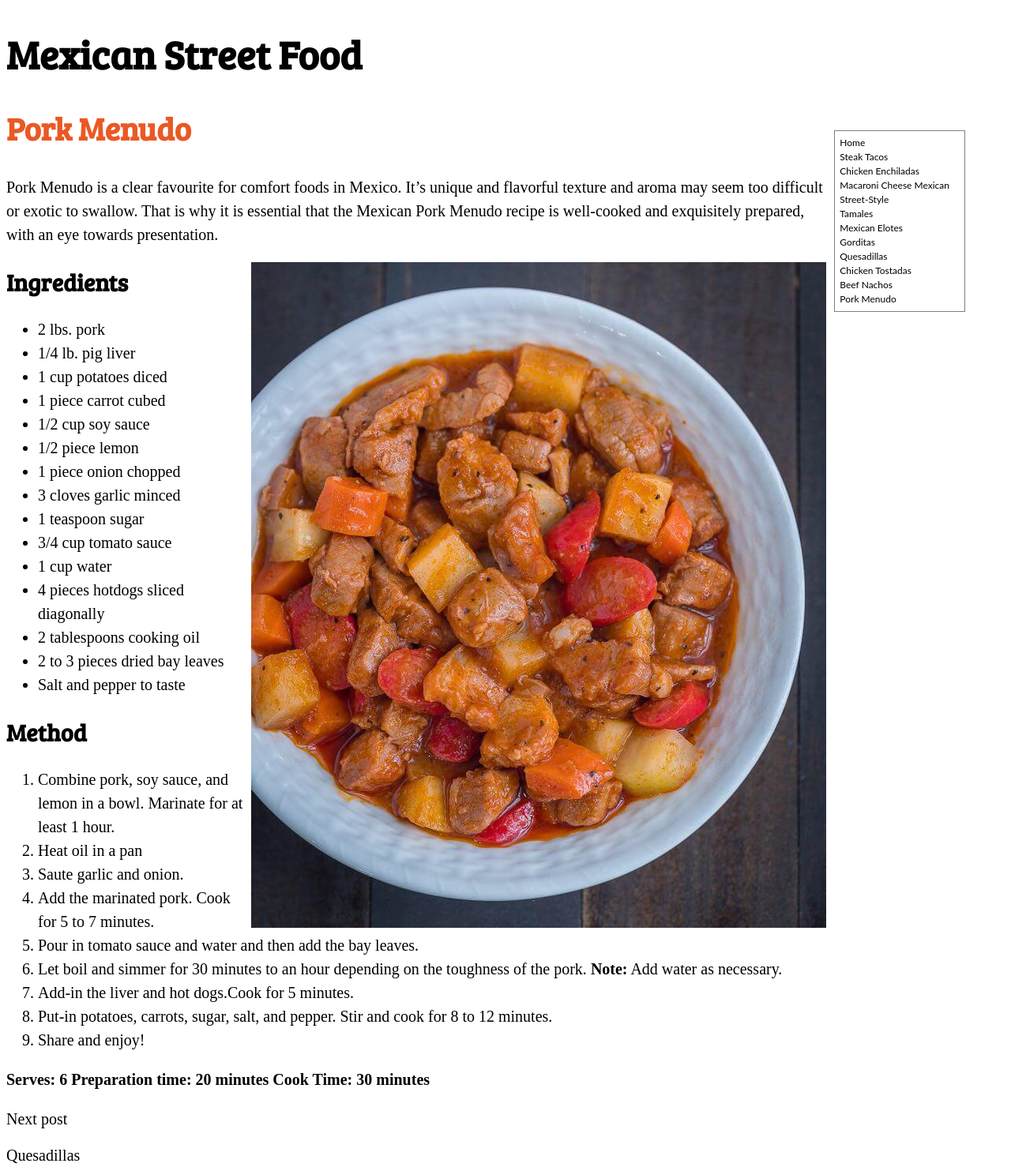
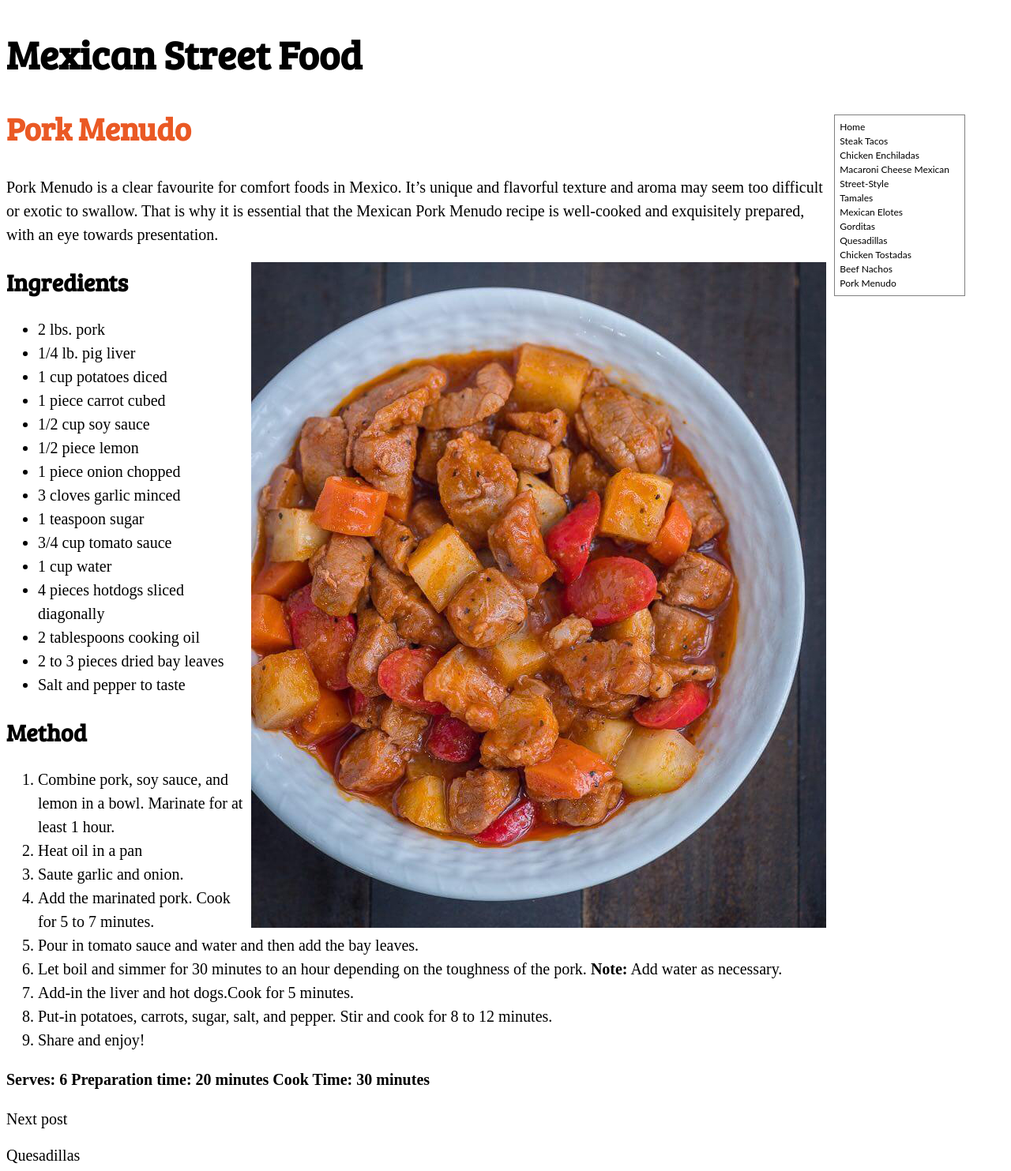
Before and after one commit to amycreates/amycreates.github.io, a Jekyll site: the page built from _recipes/PorkMenudo.markdown, in a window 1280 px wide. Shown: the whole page at 79% size. Built offline with Jekyll 4.4.1, drawn with Linux system fonts in a browser that asks for light colours.

Commit message:
Changed the nav ul margin top px

```diff
--- a/assets/css/recipes.css
+++ b/assets/css/recipes.css
@@ -129,6 +129,6 @@ nav ul
 	text-align: left;
   margin-left: 10px;
 	margin-right:50px;
-  margin-top: 30px;
+  margin-top: 10px;
   margin-bottom: 100px;
 }
```
